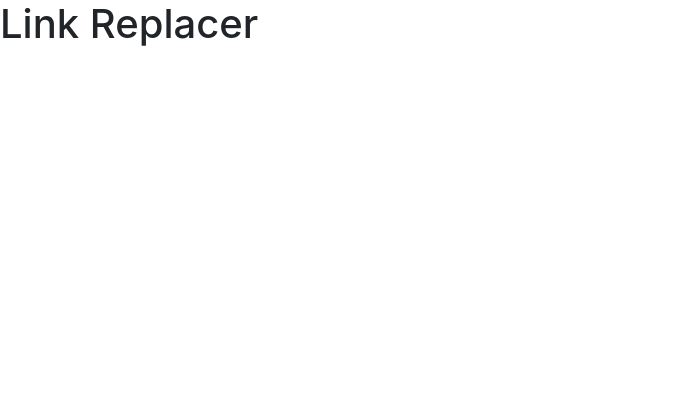
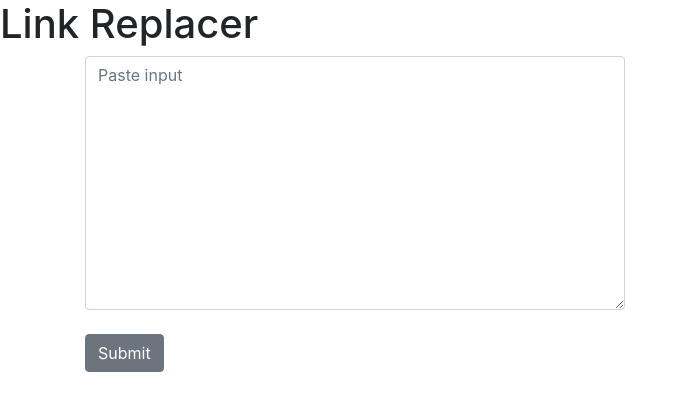
Before and after one commit to MaartenLagerweij/LinkReplacer, a plain HTML site: page index.html in a window 1280 px wide. Shown: the whole page, without its empty margins (0-685 px from the left). Drawn offline with nearby package versions, Linux system fonts and the light colour scheme.

Commit message:
Add textarea with 2 bootstrap columns in index.html and simple myFunction in app.js

```diff
--- a/app.js
+++ b/app.js
@@ -0,0 +1,4 @@
+function myFunction(){
+    const str = document.getElementById('text-input').value
+    document.getElementById('output').innerHTML = str
+}
--- a/index.html
+++ b/index.html
@@ -14,5 +14,19 @@
 <body>
     <h1>Link Replacer</h1>
 
+    <div class="container">
+        <div class="row">
+          <div class="col">
+            <textarea class="form-control" rows="10" type="text" id="text-input" name="data-input" placeholder="Paste input"></textarea>
+            <br/>
+            <button onClick="myFunction()" id="btn-1" class="btn btn-secondary">Submit</button>
+          </div>
+          <div class="col">
+            <div id="output"></div>
+          </div>
+        </div>
+    </div>
+
+
 </body>
 </html>
```
